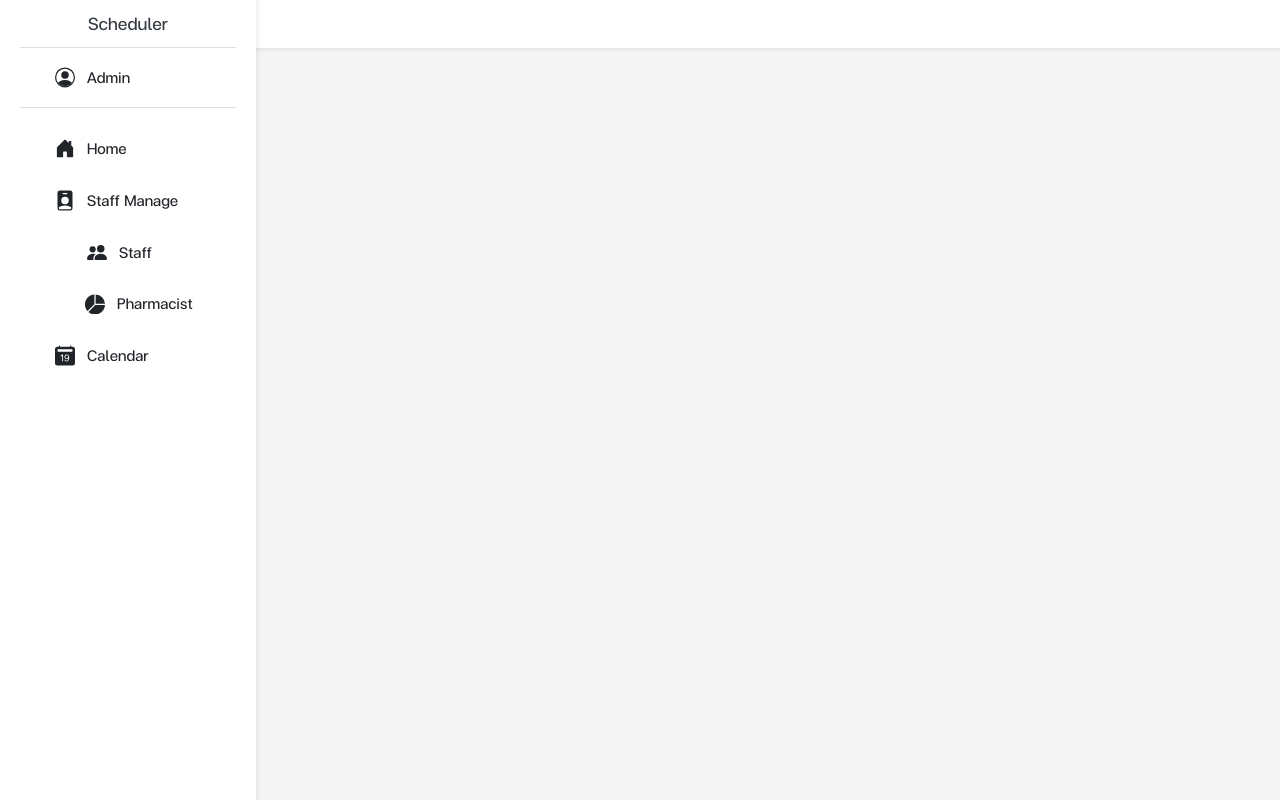
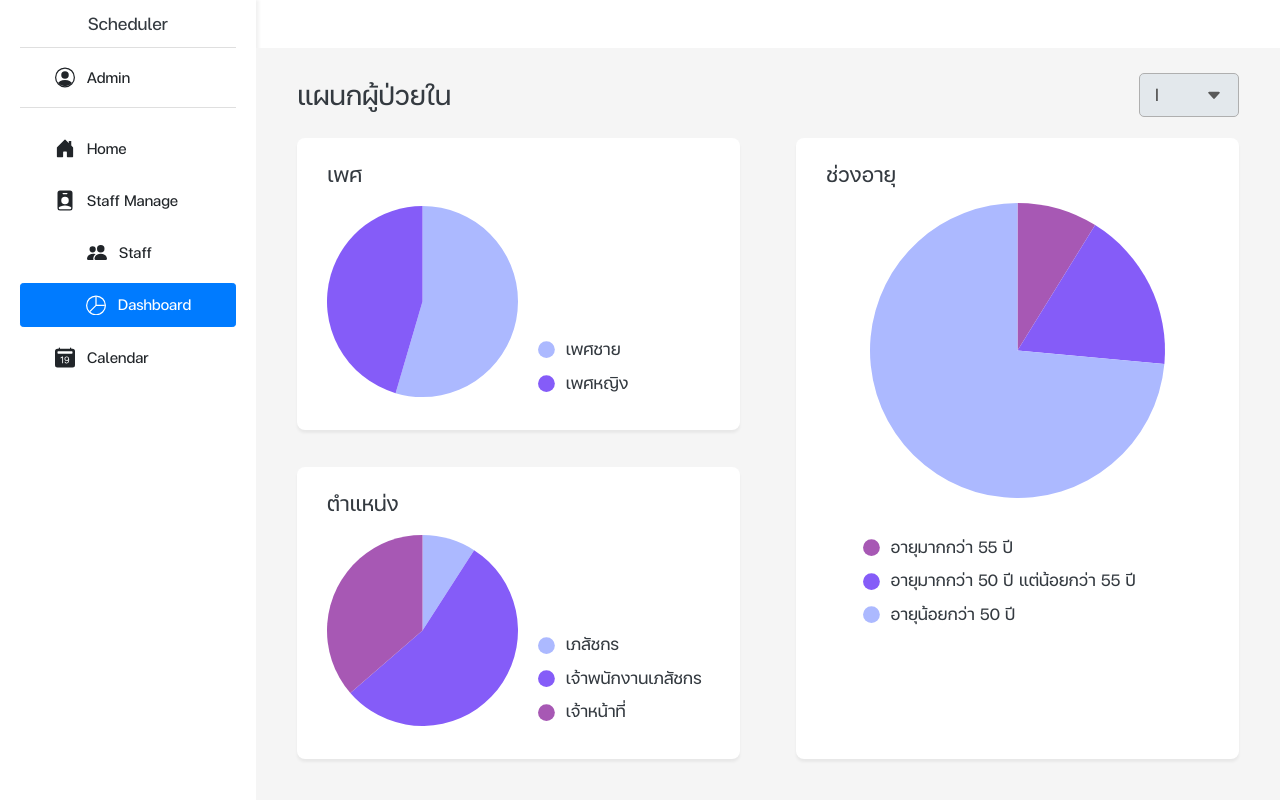
Before and after one commit to HarukaH001/pharmacist-planner, a React (Create React App) app: page /dashboard in a window 1280 px wide. Built offline with nearby package versions, Linux system fonts and the light colour scheme; no server answers.

Commit message:
dashboard edit mock

```diff
--- a/src/App.jsx
+++ b/src/App.jsx
@@ -75,15 +75,15 @@ const App = () => {
               </Button>
             </Link>
             <div style={{ height: '10px' }}></div>
-            <Link to="/pharmacist" onClick={() => setPath('pharmacist')} style={{ textDecoration: 'none' }}>
-              <Button variant={path === 'pharmacist' ? "primary" : "light"} size="sm" block className="sp nofocus" style={path === 'pharmacist' ? {} : { backgroundColor: 'white', border: 'none' }}>
-                {path !== 'pharmacist' ? <svg width="1em" height="1em" viewBox="0 0 16 16" className="bi bi-pie-chart-fill" fill="currentColor" xmlns="http://www.w3.org/2000/svg">
+            <Link to="/dashboard" onClick={() => setPath('dashboard')} style={{ textDecoration: 'none' }}>
+              <Button variant={path === 'dashboard' ? "primary" : "light"} size="sm" block className="sp nofocus" style={path === 'dashboard' ? {} : { backgroundColor: 'white', border: 'none' }}>
+                {path !== 'dashboard' ? <svg width="1em" height="1em" viewBox="0 0 16 16" className="bi bi-pie-chart-fill" fill="currentColor" xmlns="http://www.w3.org/2000/svg">
                   <path d="M15.985 8.5H8.207l-5.5 5.5a8 8 0 0 0 13.277-5.5zM2 13.292A8 8 0 0 1 7.5.015v7.778l-5.5 5.5zM8.5.015V7.5h7.485A8.001 8.001 0 0 0 8.5.015z" />
                 </svg> : <svg width="1em" height="1em" viewBox="0 0 16 16" className="bi bi-pie-chart" fill="currentColor" xmlns="http://www.w3.org/2000/svg">
                     <path fillRule="evenodd" d="M8 15A7 7 0 1 0 8 1a7 7 0 0 0 0 14zm0 1A8 8 0 1 0 8 0a8 8 0 0 0 0 16z" />
                     <path fillRule="evenodd" d="M7.5 7.793V1h1v6.5H15v1H8.207l-4.853 4.854-.708-.708L7.5 7.793z" />
                   </svg>}
-                Pharmacist
+                Dashboard
               </Button>
             </Link>
 
@@ -108,7 +108,7 @@ const App = () => {
             <Route exact path="/calendar"><Calendar /></Route>
             <Route exact path="/"><Redirect to="/home" /></Route>
             <Route exact path="/staff"><Staff /></Route>
-            <Route exact path="/pharmacist"><Pharmacist /></Route>
+            <Route exact path="/dashboard"><Pharmacist /></Route>
           </Switch>
         </div>
       </Router>
--- a/src/routes/Pharmacist/Pharmacist.jsx
+++ b/src/routes/Pharmacist/Pharmacist.jsx
@@ -9,10 +9,10 @@ export const Pharmacist = () => {
     const base_url = window.api + "/pharmacy"
 
     const [loaded, setLoaded] = useState(false)
-    const [type, setType] = useState("อบรมยาเคมีบำบัด")
+    const [type, setType] = useState("แผนกผู้ป่วยใน")
     const [content, setContent] = useState()
     const [chart_sex, setSex] = useState()
-    const [chart_preg, setPreg] = useState()
+    const [chart_role, setRole] = useState()
     const [chart_age, setAge] = useState()
     Chart.defaults.global.elements.arc.borderWidth = 0
     Chart.defaults.global.legend.display = false
@@ -31,56 +31,58 @@ export const Pharmacist = () => {
         console.log(type)
         setContent()
         fetch()
+        //////
+        setLoaded(true)
         // eslint-disable-next-line
     },[type])
 
     useEffect(() =>{
-        if(content){
+        if(content || true){
             let data = ''
-            if(type === 'อบรมยาเคมีบำบัด'){
-                const ref = content.cancer
-                if(!content || !ref) data = []
-                else
-                data = {
-                    sex: [ref.sex.male, ref.sex.female, ref.sex.other],
-                    preg: [ref.pregnant.preg, ref.pregnant['non-preg']],
-                    age: [ref.age['more_than55'], ref.age['more_than50'], ref.age['not_50']]
-                }
-            } else if(type === 'อบรมเตรียมยาสารอาหาร'){
-                const ref = content.nutrient
-                if(!content || !ref) data = []
-                else
-                data = {
-                    sex: [ref.sex.male, ref.sex.female, ref.sex.other],
-                    preg: [ref.pregnant.preg, ref.pregnant['non-preg']],
-                    age: [ref.age['more_than55'], ref.age['more_than50'], ref.age['not_50']]
-                }
-            } else if(type === 'ไม่มีใบอบรม'){
-                const ref = content.nope
-                if(!content || !ref) data = []
-                else
-                data = {
-                    sex: [ref.sex.male, ref.sex.female, ref.sex.other],
-                    preg: [ref.pregnant.preg, ref.pregnant['non-preg']],
-                    age: [ref.age['more_than55'], ref.age['more_than50'], ref.age['not_50']]
-                }
+            // if(type === 'อบรมยาเคมีบำบัด'){
+            //     const ref = content.cancer
+            //     if(!content || !ref) data = []
+            //     else
+            //     data = {
+            //         sex: [ref.sex.male, ref.sex.female, ref.sex.other],
+            //         preg: [ref.pregnant.preg, ref.pregnant['non-preg']],
+            //         age: [ref.age['more_than55'], ref.age['more_than50'], ref.age['not_50']]
+            //     }
+            // } else if(type === 'อบรมเตรียมยาสารอาหาร'){
+            //     const ref = content.nutrient
+            //     if(!content || !ref) data = []
+            //     else
+            //     data = {
+            //         sex: [ref.sex.male, ref.sex.female, ref.sex.other],
+            //         preg: [ref.pregnant.preg, ref.pregnant['non-preg']],
+            //         age: [ref.age['more_than55'], ref.age['more_than50'], ref.age['not_50']]
+            //     }
+            // } else if(type === 'ไม่มีใบอบรม'){
+            //     const ref = content.nope
+            //     if(!content || !ref) data = []
+            //     else
+            //     data = {
+            //         sex: [ref.sex.male, ref.sex.female, ref.sex.other],
+            //         preg: [ref.pregnant.preg, ref.pregnant['non-preg']],
+            //         age: [ref.age['more_than55'], ref.age['more_than50'], ref.age['not_50']]
+            //     }
+            // }
+
+            data = {
+                sex: [12, 10],
+                role: [2, 12,8],
+                age: [3, 6, 25]
             }
-
-            // data = {
-            //     sex: [12, 10, 2],
-            //     preg: [2, 12],
-            //     age: [3, 6, 25]
-            // }
 
             setSex(()=>{
                 return (
                     <div className="sex-pie">
                         <Pie
                             data={{
-                                labels: ["เพศชาย","เพศหญิง","อื่น ๆ (ไม่ระบุ)"],
+                                labels: ["เพศชาย","เพศหญิง"],
                                 datasets: [{
                                     data: data.sex,
-                                    backgroundColor: ['#ACB9FF', '#855CF8', '#A758B4']
+                                    backgroundColor: ['#ACB9FF', '#855CF8']
                                 }]
                             }}
                             options={{
@@ -91,15 +93,15 @@ export const Pharmacist = () => {
                 )
             })
 
-            setPreg(()=>{
+            setRole(()=>{
                 return (
-                    <div className="preg-pie">
+                    <div className="role-pie">
                         <Pie
                             data={{
-                                labels: ["ตั้งครรภ์","ไม่ตั้งครรภ์"],
+                                labels: ["เภสัชกร","เจ้าพนักงานเภสัชกรรม","เจ้าหน้าที่"],
                                 datasets: [{
-                                    data: data.preg,
-                                    backgroundColor: ['#ACB9FF', '#A758B4']
+                                    data: data.role,
+                                    backgroundColor: ['#ACB9FF', '#855CF8', '#A758B4']
                                 }]
                             }}
                             options={{
@@ -166,31 +168,31 @@ export const Pharmacist = () => {
                                     </svg>
                                     &nbsp;เพศหญิง
                                 </div>
-                                <div className="tag-chart">
-                                    <svg width="1.2em" height="1.2em" viewBox="0 0.5 16 16" className="bi bi-circle-fill" fill="#A758B4" xmlns="http://www.w3.org/2000/svg">
-                                        <circle cx="8" cy="8" r="5"/>
-                                    </svg>
-                                    &nbsp;{"อื่น ๆ (ไม่ระบุ)"}
-                                </div>
                             </div>
                         </div>
                         <div className="filler"></div>
                         <div className="chart-preg-module">
-                            <div className="sub-chart-title">เภสัชกรหญิงที่ตั้งครรภ์</div>
-                            {chart_preg}
+                            <div className="sub-chart-title">ตำแหน่ง</div>
+                            {chart_role}
                             <div className="right-box">
                                 <div className="filler"></div>
                                 <div className="tag-chart">
                                     <svg width="1.2em" height="1.2em" viewBox="0 0.5 16 16" className="bi bi-circle-fill" fill="#ACB9FF" xmlns="http://www.w3.org/2000/svg">
                                         <circle cx="8" cy="8" r="5"/>
                                     </svg>
-                                    &nbsp;ตั้งครรภ์
+                                    &nbsp;เภสัชกร
+                                </div>
+                                <div className="tag-chart">
+                                    <svg width="1.2em" height="1.2em" viewBox="0 0.5 16 16" className="bi bi-circle-fill" fill="#855CF8" xmlns="http://www.w3.org/2000/svg">
+                                        <circle cx="8" cy="8" r="5"/>
+                                    </svg>
+                                    &nbsp;เจ้าพนักงานเภสัชกร
                                 </div>
                                 <div className="tag-chart">
                                     <svg width="1.2em" height="1.2em" viewBox="0 0.5 16 16" className="bi bi-circle-fill" fill="#A758B4" xmlns="http://www.w3.org/2000/svg">
                                         <circle cx="8" cy="8" r="5"/>
                                     </svg>
-                                    &nbsp;ไม่ตั้งครรภ์
+                                    &nbsp;เจ้าหน้าที่
                                 </div>
                             </div>
                         </div>
@@ -199,10 +201,15 @@ export const Pharmacist = () => {
                 <div className="filler"></div>
                 <div className="right">
                     <div className="top-wrapper">
-                        <select className="main-chart-type-select noselect" defaultValue="อบรมยาเคมีบำบัด" onChange={(e)=>setType(e.target.value)}>
-                            <option value="อบรมยาเคมีบำบัด">อบรมยาเคมีบำบัด</option>
-                            <option value="อบรมเตรียมยาสารอาหาร">อบรมเตรียมยาสารอาหาร</option>
-                            <option value="ไม่มีใบอบรม">ไม่มีใบอบรม</option>
+                        <select className="main-chart-type-select noselect" defaultValue="แผนกผู้ป่วยใน" onChange={(e)=>setType(e.target.value)}>
+                            <option value="แผนกผู้ป่วยใน">I</option>
+                            <option value="แผนกผู้ป่วยใน (ตรวจยาเสพติด)">I*</option>
+                            <option value="Screen ทำงาน 8.00-16.00">S</option>
+                            <option value="Screen ทำงาน 8.30-16.30">Sx</option>
+                            <option value="เตรียมสารอาหารหลอดเลือดดำ">T</option>
+                            <option value="เตรียมยาเคมีบำบัด">C</option>
+                            <option value="เตรียมยาเคมีบำบัด (order)">IC</option>
+                            <option value="แผนกผู้ป่วยนอก">O</option>
                         </select>
                     </div>
                     {loaded && <div className="bottom-wrapper">
--- a/src/routes/Pharmacist/Pharmacist.scss
+++ b/src/routes/Pharmacist/Pharmacist.scss
@@ -13,11 +13,11 @@
         flex-flow: row;
 
         .top-wrapper{
-            height: 80px;
+            height: 70px;
         }
 
         .bottom-wrapper{
-            height: calc(100% - 80px);
+            height: calc(100% - 70px);
         }
 
         .spinner-grow{
@@ -47,7 +47,7 @@
             font-size: 1.75rem;
             height: 50px;
         }
-        .sex-pie, .preg-pie{
+        .sex-pie, .role-pie{
             float: left;
             height: calc(100% - 50px);
             width: 50%;
@@ -85,7 +85,7 @@
             }
         }
         .tag-chart{
-            font-size: 1.2rem;
+            font-size: 1.4rem;
             text-overflow: ellipsis;
             white-space: nowrap;
             overflow: hidden;
@@ -146,7 +146,7 @@
                 background-size: .65em auto, 100% !important;
 
                 padding: 3px 15px 3px 15px;
-                width: 250px;
+                width: 100px;
                 &:focus{
                     outline: none;
                     box-shadow: none;
```
Also changed, not shown: src/routes/Calendar/Calendar.jsx (+4 -3 lines).
